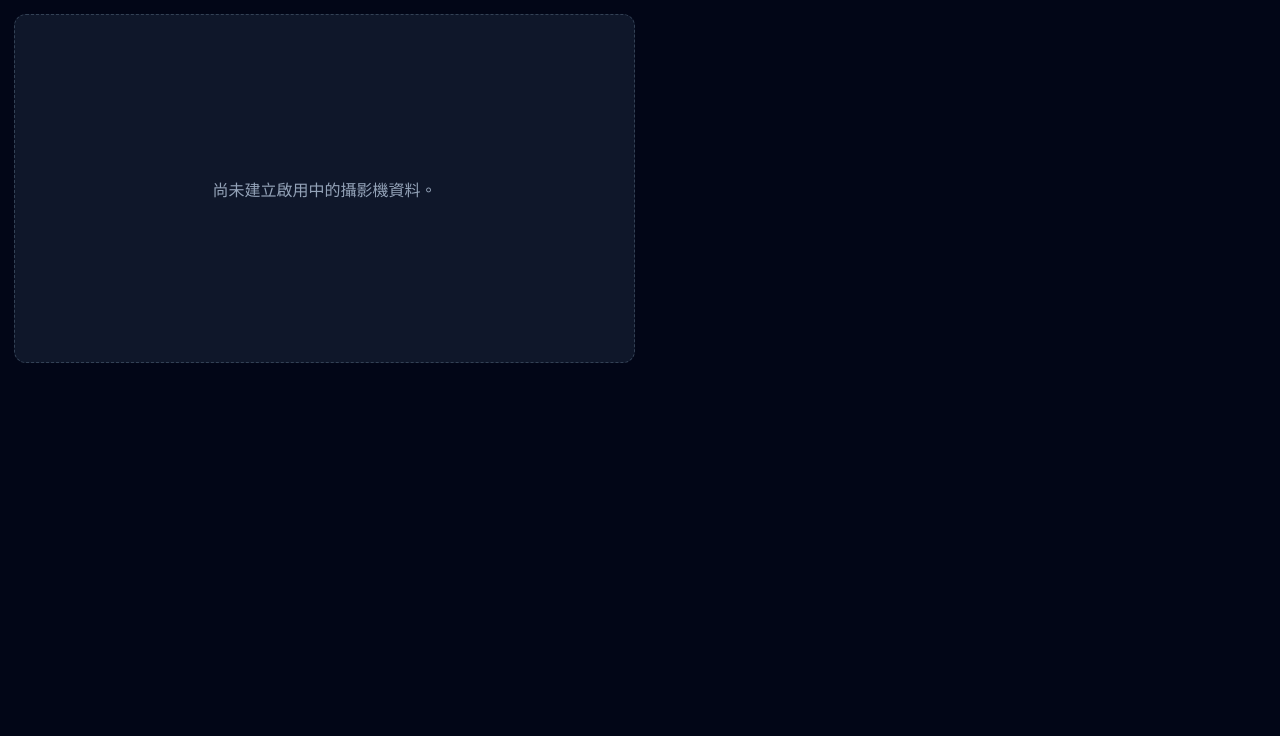
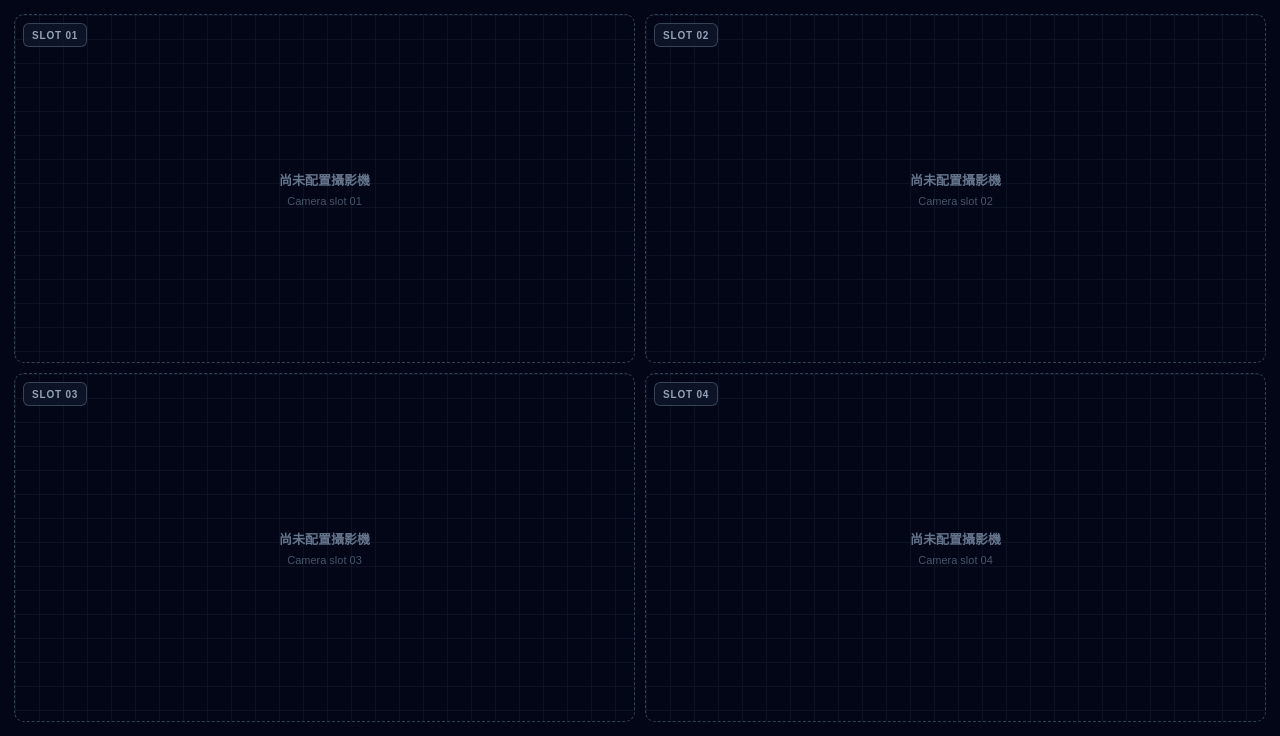
Before and after one commit to jmfusa1981/krtc-ai-cctv-notification-host, a Django app: page /dashboard/monitor/ in a window 1280 px wide. Shown: the part 71-807 px from the top of the page. Run offline with Django 5.2, Linux system fonts and the light colour scheme; the visitor is signed in with stand-in values (Sample User, id 1); data that the repository does not hold is empty.

Commit message:
feat: add slot-based grid foundation to monitor wall

```diff
--- a/static/css/monitor.css
+++ b/static/css/monitor.css
@@ -141,6 +141,80 @@ body {
 .monitor-grid.grid-16 {
     grid-template-columns: repeat(4, minmax(0, 1fr));
     grid-template-rows: repeat(4, minmax(0, 1fr));
+}
+
+.monitor-slot {
+    position: relative;
+    min-width: 0;
+    min-height: 0;
+    overflow: hidden;
+    border: 1px dashed #334155;
+    border-radius: 10px;
+    background:
+        linear-gradient(rgba(30, 41, 59, 0.34) 1px, transparent 1px),
+        linear-gradient(90deg, rgba(30, 41, 59, 0.34) 1px, transparent 1px),
+        #020617;
+    background-size: 24px 24px;
+}
+
+.monitor-slot.is-occupied {
+    border-style: solid;
+    background: #000000;
+}
+
+.monitor-slot-label {
+    position: absolute;
+    top: 8px;
+    left: 8px;
+    z-index: 5;
+    display: inline-flex;
+    align-items: center;
+    min-height: 24px;
+    padding: 0 8px;
+    border: 1px solid rgba(71, 85, 105, 0.72);
+    border-radius: 6px;
+    background: rgba(15, 23, 42, 0.82);
+    color: #94a3b8;
+    font-size: 10px;
+    font-weight: 800;
+    letter-spacing: 0.08em;
+    pointer-events: none;
+}
+
+.monitor-slot.is-occupied .monitor-slot-label {
+    opacity: 0;
+    transition: opacity 0.2s ease;
+}
+
+.monitor-slot.is-occupied:hover .monitor-slot-label {
+    opacity: 1;
+}
+
+.monitor-slot-empty {
+    height: 100%;
+    display: flex;
+    align-items: center;
+    justify-content: center;
+    padding: 20px;
+    color: #475569;
+    text-align: center;
+}
+
+.monitor-slot-empty strong {
+    display: block;
+    color: #64748b;
+    font-size: 13px;
+}
+
+.monitor-slot-empty span {
+    display: block;
+    margin-top: 6px;
+    font-size: 11px;
+}
+
+.monitor-slot .monitor-camera-card {
+    width: 100%;
+    height: 100%;
 }
 
 .monitor-camera-card {
--- a/static/js/monitor.js
+++ b/static/js/monitor.js
@@ -3,9 +3,43 @@ document.addEventListener("DOMContentLoaded", function () {
     const buttons = document.querySelectorAll(".grid-mode-btn");
     const cameraCards = document.querySelectorAll("[data-monitor-camera-card]");
     const cameraStreams = document.querySelectorAll("[data-camera-stream]");
+    const MAX_SLOT_COUNT = 16;
+    let monitorSlots = [];
 
     if (!monitorGrid || buttons.length === 0) {
         return;
+    }
+
+    function createEmptySlot(slotIndex) {
+        const slotNumber = String(slotIndex + 1).padStart(2, "0");
+        const slot = document.createElement("div");
+
+        slot.className = "monitor-slot";
+        slot.dataset.monitorSlot = "";
+        slot.dataset.slotIndex = String(slotIndex);
+        slot.innerHTML = `
+            <span class="monitor-slot-label">SLOT ${slotNumber}</span>
+            <div class="monitor-slot-empty">
+                <div>
+                    <strong>\u5c1a\u672a\u914d\u7f6e\u651d\u5f71\u6a5f</strong>
+                    <span>Camera slot ${slotNumber}</span>
+                </div>
+            </div>
+        `;
+
+        return slot;
+    }
+
+    function prepareMonitorSlots() {
+        monitorSlots = Array.from(
+            monitorGrid.querySelectorAll("[data-monitor-slot]")
+        );
+
+        for (let index = monitorSlots.length; index < MAX_SLOT_COUNT; index += 1) {
+            const slot = createEmptySlot(index);
+            monitorGrid.appendChild(slot);
+            monitorSlots.push(slot);
+        }
     }
 
     function setGridMode(gridSize) {
@@ -14,12 +48,8 @@ document.addEventListener("DOMContentLoaded", function () {
         monitorGrid.classList.remove("grid-1", "grid-4", "grid-9", "grid-16");
         monitorGrid.classList.add("grid-" + gridSize);
 
-        cameraCards.forEach(function (card, index) {
-            if (index < maxVisible) {
-                card.style.display = "";
-            } else {
-                card.style.display = "none";
-            }
+        monitorSlots.forEach(function (slot, index) {
+            slot.hidden = index >= maxVisible;
         });
 
         buttons.forEach(function (btn) {
@@ -194,6 +224,8 @@ document.addEventListener("DOMContentLoaded", function () {
         }
     }
 
+    prepareMonitorSlots();
+
     cameraStreams.forEach(function (stream) {
         stream.addEventListener("load", function () {
             markStreamLoaded(stream);
--- a/templates/dashboard/monitor.html
+++ b/templates/dashboard/monitor.html
@@ -45,6 +45,15 @@
         <main class="monitor-content">
             <section class="monitor-grid grid-4" id="monitorGrid">
                 {% for camera in cameras %}
+                    <div
+                        class="monitor-slot is-occupied"
+                        data-monitor-slot
+                        data-slot-index="{{ forloop.counter0 }}"
+                    >
+                        <span class="monitor-slot-label">
+                            SLOT {{ forloop.counter|stringformat:"02d" }}
+                        </span>
+
                     <article
                         class="monitor-camera-card stream-loading"
                         data-monitor-camera-card
@@ -91,9 +100,6 @@
                             </span>
                         </div>
                     </article>
-                {% empty %}
-                    <div class="empty-state">
-                        尚未建立啟用中的攝影機資料。
                     </div>
                 {% endfor %}
             </section>
```
